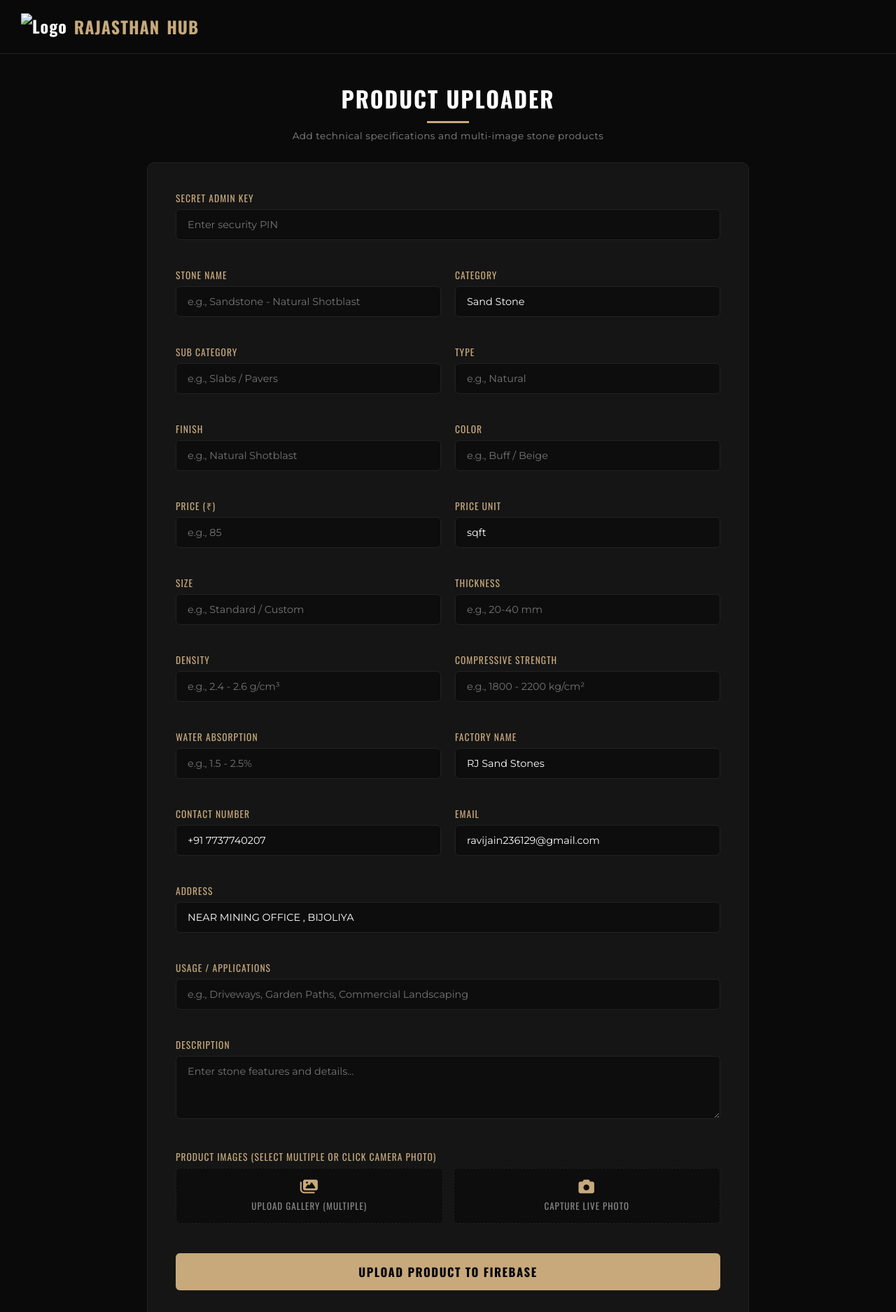
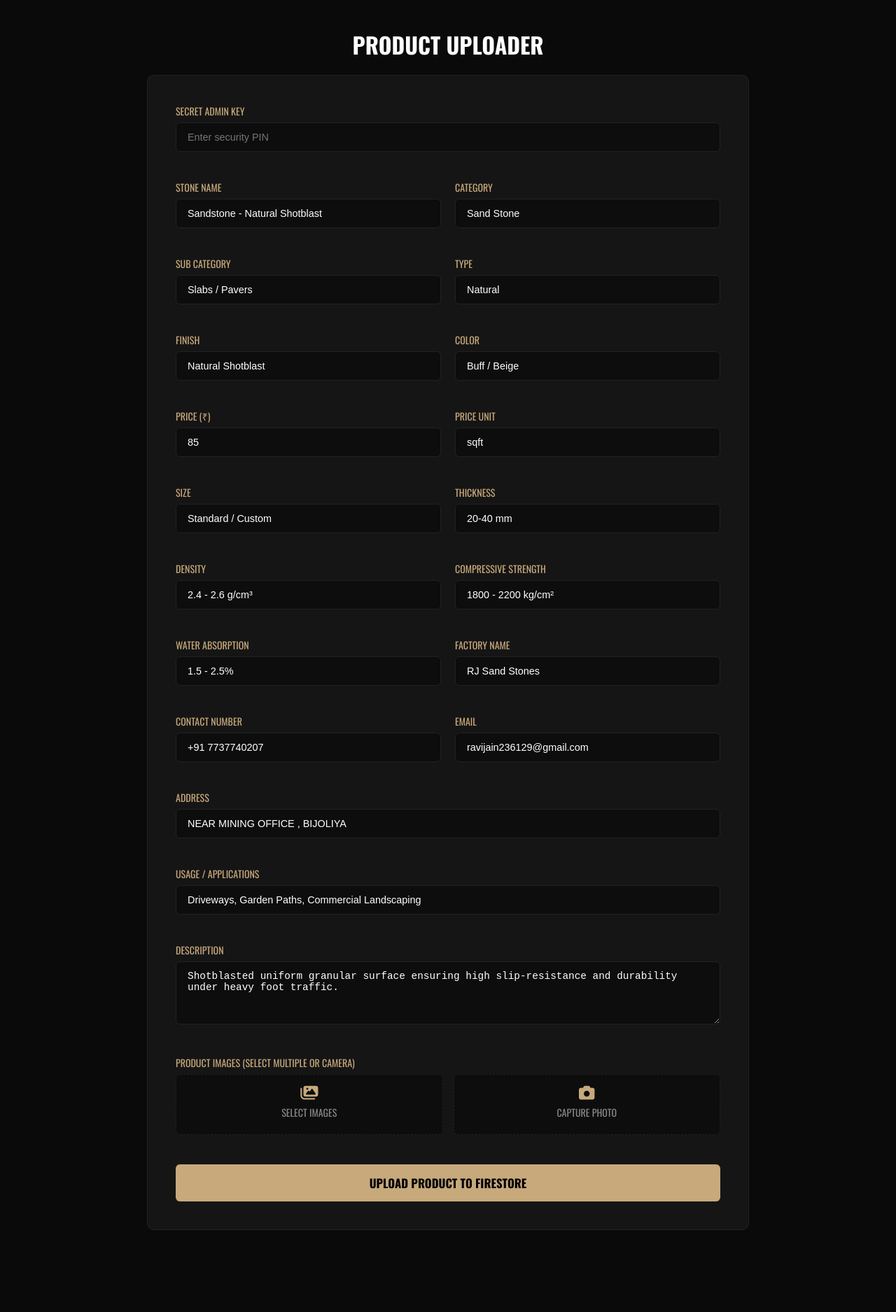
Before and after one commit to rj294948/admin, a plain HTML site: page index.html in a window 1280 px wide. Shown: the top 1875 px of the page at 70% size. Drawn offline with nearby package versions, Linux system fonts and the light colour scheme; no server answers.

Commit message:
Update index.html

```diff
--- a/index.html
+++ b/index.html
@@ -4,12 +4,9 @@
 <meta charset="UTF-8">
 <meta name="viewport" content="width=device-width, initial-scale=1.0">
 <title>Admin Product Uploader - Rajasthan Sandstone Hub</title>
-<meta name="description" content="Upload stone products with complete technical specifications for Rajasthan Sandstone Hub.">
-
 <link rel="preconnect" href="https://fonts.googleapis.com">
 <link rel="preconnect" href="https://fonts.gstatic.com" crossorigin>
 <link href="https://fonts.googleapis.com/css2?family=Montserrat:wght@400;500;600;700&family=Oswald:wght@400;500;700&display=swap" rel="stylesheet">
-<link rel="icon" href="stone.png" type="image/png">
 <link rel="stylesheet" href="https://cdnjs.cloudflare.com/ajax/libs/font-awesome/6.4.0/css/all.min.css">
 
 <style>
@@ -21,511 +18,222 @@
   --text-light: #ffffff;
   --text-muted: #888888;
   --border-color: #222222;
-  --transition: all 0.3s ease;
   --font-head: 'Oswald', sans-serif;
   --font-body: 'Montserrat', sans-serif;
 }
-
 * { margin: 0; padding: 0; box-sizing: border-box; }
-
-body {
-  font-family: var(--font-body);
-  color: var(--text-light);
-  background: var(--bg-dark);
-  overflow-x: hidden;
-  font-size: 14px;
-  padding-bottom: 80px;
-}
-
-a { color: inherit; text-decoration: none; }
-
-.navbar-wrapper {
-  position: sticky;
-  top: 0;
-  width: 100%;
-  background: rgba(10, 10, 10, 0.95);
-  backdrop-filter: blur(12px);
-  -webkit-backdrop-filter: blur(12px);
-  border-bottom: 1px solid var(--border-color);
-  z-index: 1000;
-}
-.nav-row-top {
-  display: flex;
-  align-items: center;
-  justify-content: space-between;
-  padding: 0 30px;
-  gap: 20px;
-  height: 76px;
-  max-width: 1700px;
-  margin: 0 auto;
-}
-.nav-brand {
-  font-family: var(--font-head);
-  font-size: 1.5rem;
-  font-weight: 700;
-  color: white;
-  letter-spacing: 1px;
-  display: flex;
-  align-items: center;
-  gap: 10px;
-  white-space: nowrap;
-  text-decoration: none;
-  flex-shrink: 0;
-}
-.nav-brand span { color: var(--primary); }
-.nav-brand img { height: 38px; }
-
-.upload-section {
-  max-width: 900px;
-  margin: 40px auto;
-  padding: 0 20px;
-}
-
-.section-header {
-  margin-bottom: 30px;
-  text-align: center;
-}
-.section-title {
-  font-size: 2rem;
-  font-family: var(--font-head);
-  color: white;
-  letter-spacing: 2px;
-  font-weight: 600;
-  text-transform: uppercase;
-  margin-bottom: 10px;
-  position: relative;
-  display: inline-block;
-  padding-bottom: 12px;
-}
-.section-title::after {
-  content: '';
-  position: absolute;
-  bottom: 0;
-  left: 50%;
-  transform: translateX(-50%);
-  width: 60px;
-  height: 3px;
-  background: var(--primary);
-}
-.section-subtitle {
-  color: var(--text-muted);
-  font-size: 0.85rem;
-  letter-spacing: 0.5px;
-}
-
-.upload-card {
-  background: var(--bg-card);
-  border: 1px solid var(--border-color);
-  border-radius: 10px;
-  padding: 40px;
-}
-
-.form-grid {
-  display: grid;
-  grid-template-columns: 1fr 1fr;
-  gap: 20px;
-}
-
-.form-group {
-  margin-bottom: 20px;
-}
-
-.form-group.full-width {
-  grid-column: span 2;
-}
-
-.form-group label {
-  display: block;
-  font-family: var(--font-head);
-  font-size: 0.85rem;
-  letter-spacing: 1px;
-  text-transform: uppercase;
-  color: var(--primary);
-  margin-bottom: 6px;
-}
-
-.form-control {
-  width: 100%;
-  padding: 12px 16px;
-  background: #0d0d0d;
-  border: 1px solid var(--border-color);
-  border-radius: 6px;
-  color: white;
-  font-family: var(--font-body);
-  font-size: 0.9rem;
-  transition: var(--transition);
-}
-
-.form-control:focus {
-  outline: none;
-  border-color: var(--primary);
-  background: rgba(199,169,123,0.02);
-}
-
-textarea.form-control {
-  resize: vertical;
-  min-height: 90px;
-}
-
-select.form-control {
-  cursor: pointer;
-}
-
-.media-options {
-  display: grid;
-  grid-template-columns: 1fr 1fr;
-  gap: 15px;
-  margin-bottom: 10px;
-}
-
-.media-box {
-  background: #0d0d0d;
-  border: 1px dashed var(--border-color);
-  padding: 15px;
-  border-radius: 6px;
-  text-align: center;
-}
-
-.media-box label {
-  cursor: pointer;
-  font-size: 0.82rem;
-  color: var(--text-muted);
-  display: flex;
-  flex-direction: column;
-  gap: 6px;
-  align-items: center;
-  margin-bottom: 0;
-}
-
-.media-box label i {
-  font-size: 1.4rem;
-  color: var(--primary);
-}
-
-.preview-container {
-  display: flex;
-  flex-wrap: wrap;
-  gap: 10px;
-  margin-top: 12px;
-}
-
-.preview-thumb {
-  width: 70px;
-  height: 70px;
-  border-radius: 6px;
-  object-fit: cover;
-  border: 1px solid var(--primary);
-}
-
-.btn-submit {
-  width: 100%;
-  padding: 14px;
-  background: var(--primary);
-  color: #000;
-  font-family: var(--font-head);
-  font-size: 1.05rem;
-  font-weight: 600;
-  letter-spacing: 1.5px;
-  text-transform: uppercase;
-  border: none;
-  border-radius: 6px;
-  cursor: pointer;
-  transition: var(--transition);
-  margin-top: 10px;
-}
-
-.btn-submit:hover {
-  background: var(--primary-dark);
-  transform: translateY(-2px);
-}
-
-.btn-submit:disabled {
-  opacity: 0.6;
-  cursor: not-allowed;
-  transform: none;
-}
-
-footer {
-  background: #000;
-  border-top: 1px solid var(--border-color);
-  color: var(--text-muted);
-  text-align: center;
-  padding: 30px 20px;
-  font-size: 0.78rem;
-  text-transform: uppercase;
-  letter-spacing: 1px;
-  margin-top: 60px;
-}
-footer .footer-brand {
-  color: white;
-  font-family: var(--font-head);
-  font-size: 1.1rem;
-  font-weight: 600;
-  letter-spacing: 2px;
-  margin-bottom: 10px;
-}
-footer .footer-brand span { color: var(--primary); }
-
-@media (max-width: 768px) {
-  .upload-section { padding: 0 12px; margin: 20px auto; }
-  .upload-card { padding: 24px 18px; }
-  .form-grid { grid-template-columns: 1fr; }
-  .form-group.full-width { grid-column: span 1; }
-  .section-title { font-size: 1.5rem; }
-  .media-options { grid-template-columns: 1fr; }
-}
+body { font-family: var(--font-body); color: var(--text-light); background: var(--bg-dark); font-size: 14px; padding-bottom: 80px; }
+.upload-section { max-width: 900px; margin: 40px auto; padding: 0 20px; }
+.section-title { font-size: 2rem; font-family: var(--font-head); color: white; text-align: center; text-transform: uppercase; margin-bottom: 20px; }
+.upload-card { background: var(--bg-card); border: 1px solid var(--border-color); border-radius: 10px; padding: 40px; }
+.form-grid { display: grid; grid-template-columns: 1fr 1fr; gap: 20px; }
+.form-group { margin-bottom: 20px; }
+.form-group.full-width { grid-column: span 2; }
+.form-group label { display: block; font-family: var(--font-head); font-size: 0.85srem; color: var(--primary); margin-bottom: 6px; text-transform: uppercase; }
+.form-control { width: 100%; padding: 12px 16px; background: #0d0d0d; border: 1px solid var(--border-color); border-radius: 6px; color: white; font-size: 0.9rem; }
+.form-control:focus { outline: none; border-color: var(--primary); }
+textarea.form-control { resize: vertical; min-height: 90px; }
+.media-options { display: grid; grid-template-columns: 1fr 1fr; gap: 15px; }
+.media-box { background: #0d0d0d; border: 1px dashed var(--border-color); padding: 15px; border-radius: 6px; text-align: center; }
+.media-box label { cursor: pointer; color: var(--text-muted); display: flex; flex-direction: column; gap: 6px; align-items: center; }
+.media-box label i { font-size: 1.4rem; color: var(--primary); }
+.preview-container { display: flex; flex-wrap: wrap; gap: 10px; margin-top: 12px; }
+.preview-thumb { width: 70px; height: 70px; border-radius: 6px; object-fit: cover; border: 1px solid var(--primary); }
+.btn-submit { width: 100%; padding: 14px; background: var(--primary); color: #000; font-family: var(--font-head); font-size: 1.05rem; font-weight: 600; text-transform: uppercase; border: none; border-radius: 6px; cursor: pointer; margin-top: 10px; }
+.btn-submit:hover { background: var(--primary-dark); }
+@media (max-width: 768px) { .form-grid { grid-template-columns: 1fr; } .form-group.full-width { grid-column: span 1; } }
 </style>
 </head>
 <body>
 
-<div class="navbar-wrapper">
-  <div class="nav-row-top">
-    <a href="#" class="nav-brand">
-      <img src="stone.png" alt="Logo">
-      <span class="text">RAJASTHAN</span> <span>HUB</span>
-    </a>
-  </div>
-</div>
-
 <section class="upload-section">
-  <div class="section-header">
   <h1 class="section-title">Product Uploader</h1>
-    <p class="section-subtitle">Add technical specifications and multi-image stone products</p>
-  </div>
 
   <div class="upload-card">
     <form id="product-form">
+      <div class="form-grid">
 
-      <div class="form-grid">
-        <!-- Security Key -->
         <div class="form-group full-width">
-          <label for="adminKey">Secret Admin Key</label>
+          <label>Secret Admin Key</label>
           <input type="password" id="adminKey" class="form-control" placeholder="Enter security PIN" required>
         </div>
 
-        <!-- Stone Name -->
         <div class="form-group">
-          <label for="stone_name">Stone Name</label>
-          <input type="text" id="stone_name" class="form-control" placeholder="e.g., Sandstone - Natural Shotblast" required>
+          <label>Stone Name</label>
+          <input type="text" id="stone_name" class="form-control" value="Sandstone - Natural Shotblast" required>
         </div>
 
-        <!-- Category -->
         <div class="form-group">
-          <label for="category">Category</label>
+          <label>Category</label>
           <input type="text" id="category" class="form-control" value="Sand Stone" required>
         </div>
 
-        <!-- Sub Category -->
         <div class="form-group">
-          <label for="sub_category">Sub Category</label>
-          <input type="text" id="sub_category" class="form-control" placeholder="e.g., Slabs / Pavers" required>
+          <label>Sub Category</label>
+          <input type="text" id="sub_category" class="form-control" value="Slabs / Pavers" required>
         </div>
 
-        <!-- Type -->
         <div class="form-group">
-          <label for="type">Type</label>
-          <input type="text" id="type" class="form-control" placeholder="e.g., Natural" required>
+          <label>Type</label>
+          <input type="text" id="type" class="form-control" value="Natural" required>
         </div>
 
-        <!-- Finish -->
         <div class="form-group">
-          <label for="finish">Finish</label>
-          <input type="text" id="finish" class="form-control" placeholder="e.g., Natural Shotblast" required>
+          <label>Finish</label>
+          <input type="text" id="finish" class="form-control" value="Natural Shotblast" required>
         </div>
 
-        <!-- Color -->
         <div class="form-group">
-          <label for="color">Color</label>
-          <input type="text" id="color" class="form-control" placeholder="e.g., Buff / Beige" required>
+          <label>Color</label>
+          <input type="text" id="color" class="form-control" value="Buff / Beige" required>
         </div>
 
-        <!-- Price -->
         <div class="form-group">
-          <label for="price">Price (₹)</label>
-          <input type="number" id="price" class="form-control" placeholder="e.g., 85" required>
+          <label>Price (₹)</label>
+          <input type="number" id="price" class="form-control" value="85" required>
         </div>
 
-        <!-- Price Unit -->
         <div class="form-group">
-          <label for="price_unit">Price Unit</label>
+          <label>Price Unit</label>
           <input type="text" id="price_unit" class="form-control" value="sqft" required>
         </div>
 
-        <!-- Size -->
         <div class="form-group">
-          <label for="size">Size</label>
-          <input type="text" id="size" class="form-control" placeholder="e.g., Standard / Custom">
+          <label>Size</label>
+          <input type="text" id="size" class="form-control" value="Standard / Custom">
         </div>
 
-        <!-- Thickness -->
         <div class="form-group">
-          <label for="thickness">Thickness</label>
-          <input type="text" id="thickness" class="form-control" placeholder="e.g., 20-40 mm">
+          <label>Thickness</label>
+          <input type="text" id="thickness" class="form-control" value="20-40 mm">
         </div>
 
-        <!-- Density -->
         <div class="form-group">
-          <label for="density">Density</label>
-          <input type="text" id="density" class="form-control" placeholder="e.g., 2.4 - 2.6 g/cm³">
+          <label>Density</label>
+          <input type="text" id="density" class="form-control" value="2.4 - 2.6 g/cm³">
         </div>
 
-        <!-- Compressive Strength -->
         <div class="form-group">
-          <label for="compressive_strength">Compressive Strength</label>
-          <input type="text" id="compressive_strength" class="form-control" placeholder="e.g., 1800 - 2200 kg/cm²">
+          <label>Compressive Strength</label>
+          <input type="text" id="compressive_strength" class="form-control" value="1800 - 2200 kg/cm²">
         </div>
 
-        <!-- Water Absorption -->
         <div class="form-group">
-          <label for="water_absorption">Water Absorption</label>
-          <input type="text" id="water_absorption" class="form-control" placeholder="e.g., 1.5 - 2.5%">
+          <label>Water Absorption</label>
+          <input type="text" id="water_absorption" class="form-control" value="1.5 - 2.5%">
         </div>
 
-        <!-- Factory Name -->
         <div class="form-group">
-          <label for="factory_name">Factory Name</label>
+          <label>Factory Name</label>
           <input type="text" id="factory_name" class="form-control" value="RJ Sand Stones">
         </div>
 
-        <!-- Contact Number -->
         <div class="form-group">
-          <label for="contact_number">Contact Number</label>
+          <label>Contact Number</label>
           <input type="text" id="contact_number" class="form-control" value="+91 7737740207">
         </div>
 
-        <!-- Email -->
         <div class="form-group">
-          <label for="email">Email</label>
+          <label>Email</label>
           <input type="email" id="email" class="form-control" value="ravijain236129@gmail.com">
         </div>
 
-        <!-- Address -->
         <div class="form-group full-width">
-          <label for="address">Address</label>
+          <label>Address</label>
           <input type="text" id="address" class="form-control" value="NEAR MINING OFFICE , BIJOLIYA">
         </div>
 
-        <!-- Usage -->
         <div class="form-group full-width">
-          <label for="usage">Usage / Applications</label>
-          <input type="text" id="usage" class="form-control" placeholder="e.g., Driveways, Garden Paths, Commercial Landscaping">
+          <label>Usage / Applications</label>
+          <input type="text" id="usage" class="form-control" value="Driveways, Garden Paths, Commercial Landscaping">
         </div>
 
-        <!-- Description -->
         <div class="form-group full-width">
-          <label for="description">Description</label>
-          <textarea id="description" class="form-control" placeholder="Enter stone features and details..."></textarea>
+          <label>Description</label>
+          <textarea id="description" class="form-control">Shotblasted uniform granular surface ensuring high slip-resistance and durability under heavy foot traffic.</textarea>
         </div>
 
-        <!-- Images Upload -->
+        <!-- IMAGE UPLOAD SECTION (Using Base64 to bypass Firebase Storage CORS completely!) -->
         <div class="form-group full-width">
-          <label>Product Images (Select Multiple or Click Camera Photo)</label>
+          <label>Product Images (Select Multiple or Camera)</label>
           <div class="media-options">
             <div class="media-box">
-              <label for="galleryInput">
+              <label for="imageInput">
                 <i class="fas fa-images"></i>
-                <span>Upload Gallery (Multiple)</span>
+                <span>Select Images</span>
               </label>
-              <input type="file" id="galleryInput" accept="image/*" multiple style="display:none;">
+              <input type="file" id="imageInput" accept="image/*" multiple style="display:none;">
             </div>
             <div class="media-box">
               <label for="cameraInput">
                 <i class="fas fa-camera"></i>
-                <span>Capture Live Photo</span>
+                <span>Capture Photo</span>
               </label>
-              <input type="file" id="cameraInput" accept="image/*" capture="environment" style="display:none;">
+              <input type="file" id="imageInputCam" accept="image/*" capture="environment" style="display:none;">
             </div>
           </div>
           <div class="preview-container" id="previewContainer"></div>
         </div>
+
       </div>
 
-      <button type="submit" id="submitBtn" class="btn-submit">Upload Product to Firebase</button>
+      <button type="submit" id="submitBtn" class="btn-submit">Upload Product to Firestore</button>
     </form>
   </div>
 </section>
 
-<footer>
-  <div class="footer-brand">RAJASTHAN <span>HUB</span></div>
-  <div class="footer-copy">&copy; 2026 Rajasthan Sandstone Hub · All Rights Reserved</div>
-</footer>
-
 <script type="module">
-  import {
-    auth, db, storage,
-    collection, addDoc, serverTimestamp,
-    ref, uploadBytes, getDownloadURL
-  } from "./firebase-config.js";
-  import { signInAnonymously } from "https://www.gstatic.com/firebasejs/11.0.1/firebase-auth.js";
+  import { db, collection, addDoc, serverTimestamp } from "./firebase-config.js";
 
   const form = document.getElementById("product-form");
   const submitBtn = document.getElementById("submitBtn");
-  const galleryInput = document.getElementById("galleryInput");
-  const cameraInput = document.getElementById("cameraInput");
+  const imageInput = document.getElementById("imageInput");
+  const imageInputCam = document.getElementById("imageInputCam");
   const previewContainer = document.getElementById("previewContainer");
 
-  let selectedFiles = [];
-
-  signInAnonymously(auth).catch((err) => console.error("Auth error:", err));
-
-  galleryInput.addEventListener("change", (e) => handleFiles(e.target.files));
-  cameraInput.addEventListener("change", (e) => handleFiles(e.target.files));
+  let base64Images = [];
 
   function handleFiles(files) {
     for (let file of files) {
-      selectedFiles.push(file);
+      const reader = new FileReader();
+      reader.onload = (e) => {
+        base64Images.push(e.target.result);
+        renderPreviews();
+      };
+      reader.readAsDataURL(file);
     }
-    renderPreviews();
   }
+
+  imageInput.addEventListener("change", (e) => handleFiles(e.target.files));
+  imageInputCam.addEventListener("change", (e) => handleFiles(e.target.files));
 
   function renderPreviews() {
     previewContainer.innerHTML = "";
-    selectedFiles.forEach((file, index) => {
-      const reader = new FileReader();
-      reader.onload = (e) => {
+    base64Images.forEach((imgSrc, index) => {
       const img = document.createElement("img");
-        img.src = e.target.result;
+      img.src = imgSrc;
       img.className = "preview-thumb";
-        img.title = `Image ${index + 1} (Click to remove)`;
       img.onclick = () => {
-          selectedFiles.splice(index, 1);
+        base64Images.splice(index, 1);
         renderPreviews();
       };
       previewContainer.appendChild(img);
-      };
-      reader.readAsDataURL(file);
     });
   }
 
   form.addEventListener("submit", async (e) => {
     e.preventDefault();
-    if (selectedFiles.length === 0) {
-      alert("Kripya kam se kam ek product image select ya capture karein!");
+    if (base64Images.length === 0) {
+      alert("Kripya kam se kam ek image select karein!");
       return;
     }
 
     submitBtn.disabled = true;
-    submitBtn.textContent = "Uploading Images...";
+    submitBtn.textContent = "Uploading to Database...";
 
     try {
-      const adminKey = document.getElementById("adminKey").value.trim();
-
-      // 1. Upload all selected images to Firebase Storage
-      let imageUrls = [];
-      for (let i = 0; i < selectedFiles.length; i++) {
-        let file = selectedFiles[i];
-        submitBtn.textContent = `Uploading image ${i + 1} of ${selectedFiles.length}...`;
-        const storageRef = ref(storage, `products/sandstone/${Date.now()}_${file.name}`);
-        const snapshot = await uploadBytes(storageRef, file);
-        const downloadUrl = await getDownloadURL(snapshot.ref);
-        imageUrls.push(downloadUrl);
-      }
-
-      submitBtn.textContent = "Saving Product Data...";
-
-      // 2. Save exact fields to Firestore matching your database structure
       await addDoc(collection(db, "products"), {
-        adminKey,
+        adminKey: document.getElementById("adminKey").value.trim(),
         stone_name: document.getElementById("stone_name").value.trim(),
         category: document.getElementById("category").value.trim(),
         sub_category: document.getElementById("sub_category").value.trim(),
@@ -542,24 +250,24 @@ footer .footer-brand span { color: var(--primary); }
         factory_name: document.getElementById("factory_name").value.trim(),
         contact_number: document.getElementById("contact_number").value.trim(),
         email: document.getElementById("email").value.trim(),
-        address: document.getElementById("address").value.trim(),
+        address: document.getElementById("address.value") ? document.getElementById("address").value.trim() : "NEAR MINING OFFICE , BIJOLIYA",
         usage: document.getElementById("usage").value.trim(),
         description: document.getElementById("description").value.trim(),
-        images: imageUrls, // Exact 'images' array as in your Firestore
+        images: base64Images, // Saved directly as Base64 array in Firestore
         gst_number: "",
-        userId: auth.currentUser ? auth.currentUser.uid : "admin_uploader",
+        userId: "admin_uploader",
         created_at: serverTimestamp()
       });
 
       alert("Product successfully upload ho gaya!");
       form.reset();
-      selectedFiles = [];
+      base64Images = [];
       previewContainer.innerHTML = "";
     } catch (error) {
       alert("Upload Failed: " + error.message);
     } finally {
       submitBtn.disabled = false;
-      submitBtn.textContent = "Upload Product to Firebase";
+      submitBtn.textContent = "Upload Product to Firestore";
     }
   });
 </script>
```
Lines whose indentation alone changed are shown as unchanged.
